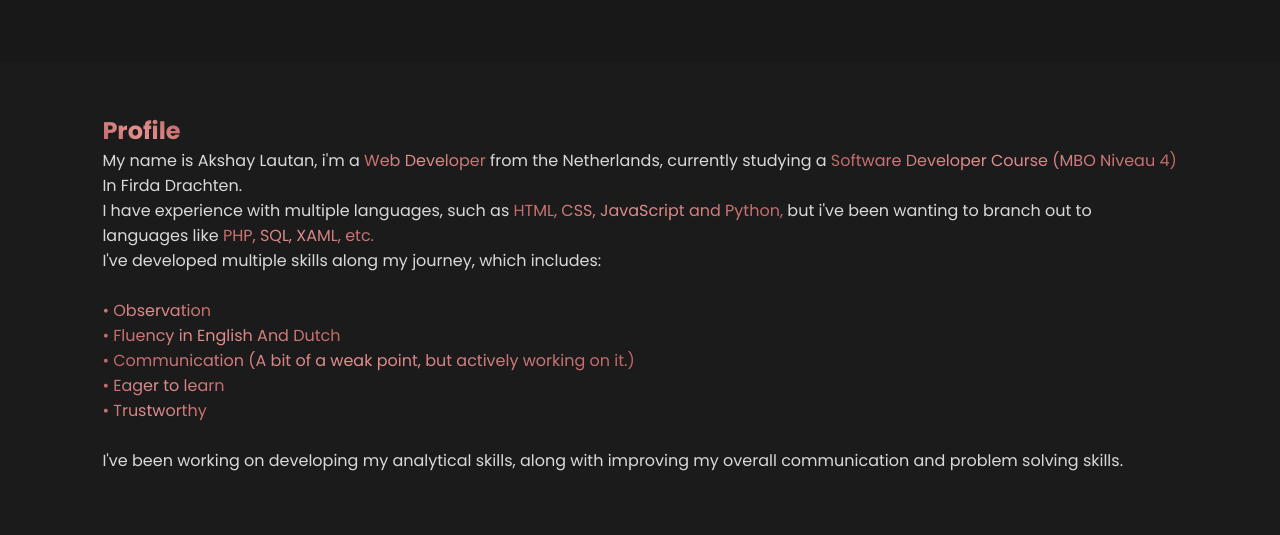
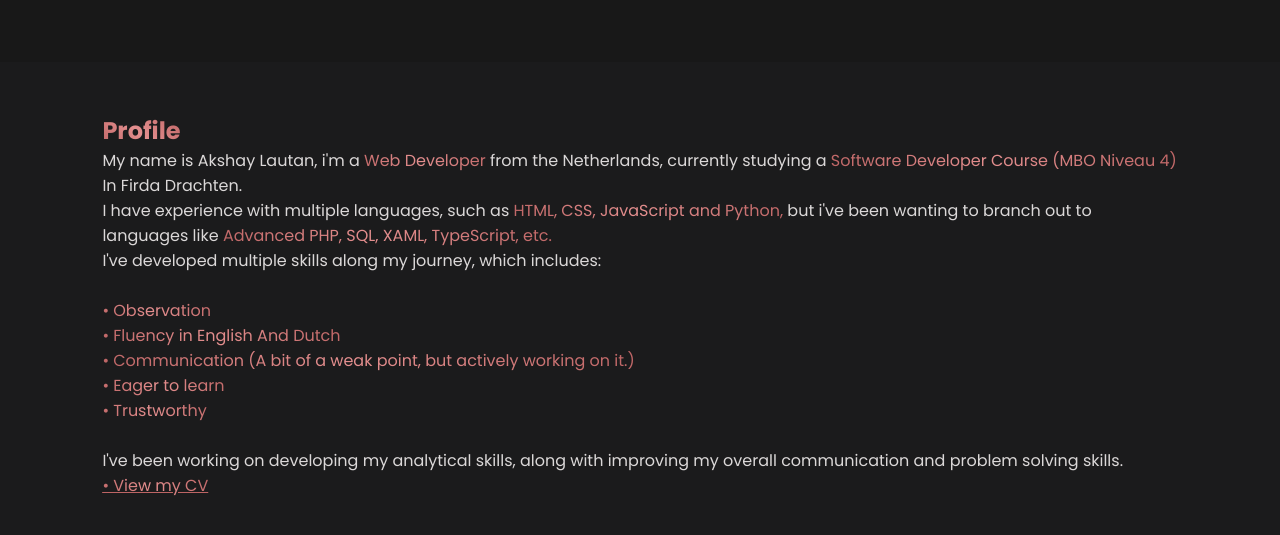
Before and after one commit to Hitury/portfolio, a plain HTML site: page about.html in a window 1280 px wide. Shown: the part 333-868 px from the top of the page. Drawn offline with Linux system fonts and the light colour scheme; some icons are missing.

Commit message:
Update about.html

```diff
--- a/about.html
+++ b/about.html
@@ -37,7 +37,7 @@
                     <h2><span class="h1-style-red">Profile</span></h1>
                     <p>My name is Akshay Lautan, i'm a <span class="h1-style-red">Web Developer</span> from the Netherlands, currently studying a <span class="h1-style-red">Software Developer Course (MBO Niveau 4)</span> In Firda Drachten.<br>
                     I have experience with multiple languages, such as <span class="h1-style-red">HTML, CSS, JavaScript and Python,</span>
-                    but i've been wanting to branch out to languages like <span class="h1-style-red">PHP, SQL, XAML, etc.</span><br>
+                    but i've been wanting to branch out to languages like <span class="h1-style-red">Advanced PHP, SQL, XAML, TypeScript, etc.</span><br>
                     I've developed multiple skills along my journey, which includes:<br>
                     <br>
                     <span class="h1-style-red">• Observation</span><br>
@@ -46,8 +46,9 @@
                     <span class="h1-style-red">• Eager to learn</span><br>
                     <span class="h1-style-red">• Trustworthy</span><br>
                     <br>
-                    I've been working on developing my analytical skills, along with improving my overall communication and problem solving skills.
+                    I've been working on developing my analytical skills, along with improving my overall communication and problem solving skills.<br>
 
+                    <a style="text-decoration-color: #bd6464;" href="Akshay_Lautan_CV.pdf"><span class="h1-style-red">• View my CV</span></a>
                     </p>
                 </div>
                 <h1></h1>
```
